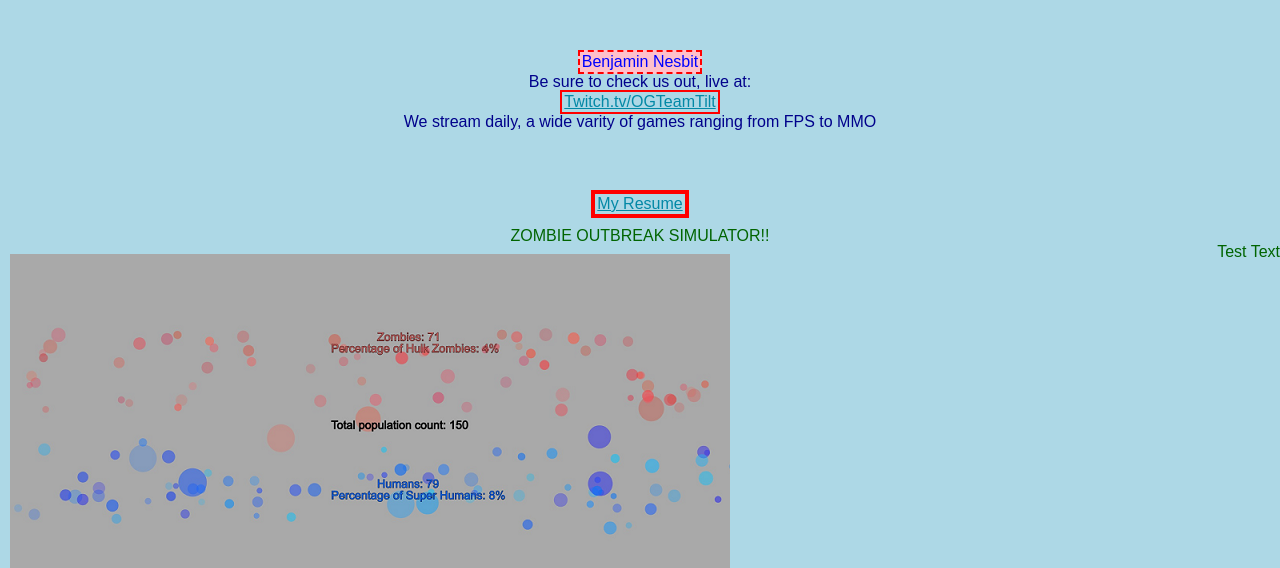
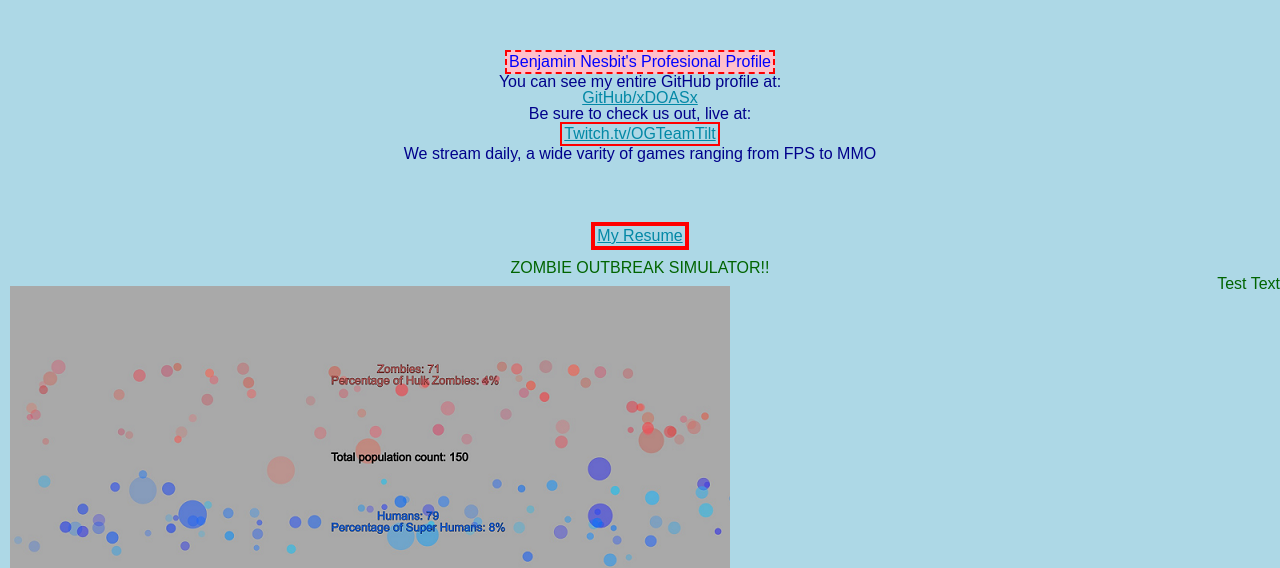
Before and after one commit to benesbit/xdoasx.github.io, a plain HTML site: page index.html in a window 1280 px wide. Shown: the top 568 px of the page. Drawn offline with nearby package versions, Linux system fonts and the light colour scheme.

Commit message:
Add link for GitHub profile

```diff
--- a/index.html
+++ b/index.html
@@ -8,7 +8,8 @@
   </head>
   <body class="index">
     <div id="main" role="main">
-      <div id="Header_01"><h1>Benjamin Nesbit</h1></div>
+      <div id="Header_01"><h1>Benjamin Nesbit's Profesional Profile</h1></div>
+      <h2>You can see my entire GitHub profile at: <div><div id="GitHub_Box"><a href="https://github.com/xDOASx">GitHub/xDOASx</a></div></div></h2>
       <h2>Be sure to check us out, live at: <div><div id="Twitch_Box"><a href="http://twitch.tv/OGTeamTilt">Twitch.tv/OGTeamTilt</a></div></div></h2>
       <h2>We stream daily, a wide varity of games ranging from FPS to MMO</h2>
     </div>
--- a/screen.css
+++ b/screen.css
@@ -87,6 +87,7 @@ h3 {
 h4 {
   color: darkgreen;
   float: right;
+  text-align: left;
   /*display: inline-block;*/
 }
 
```
